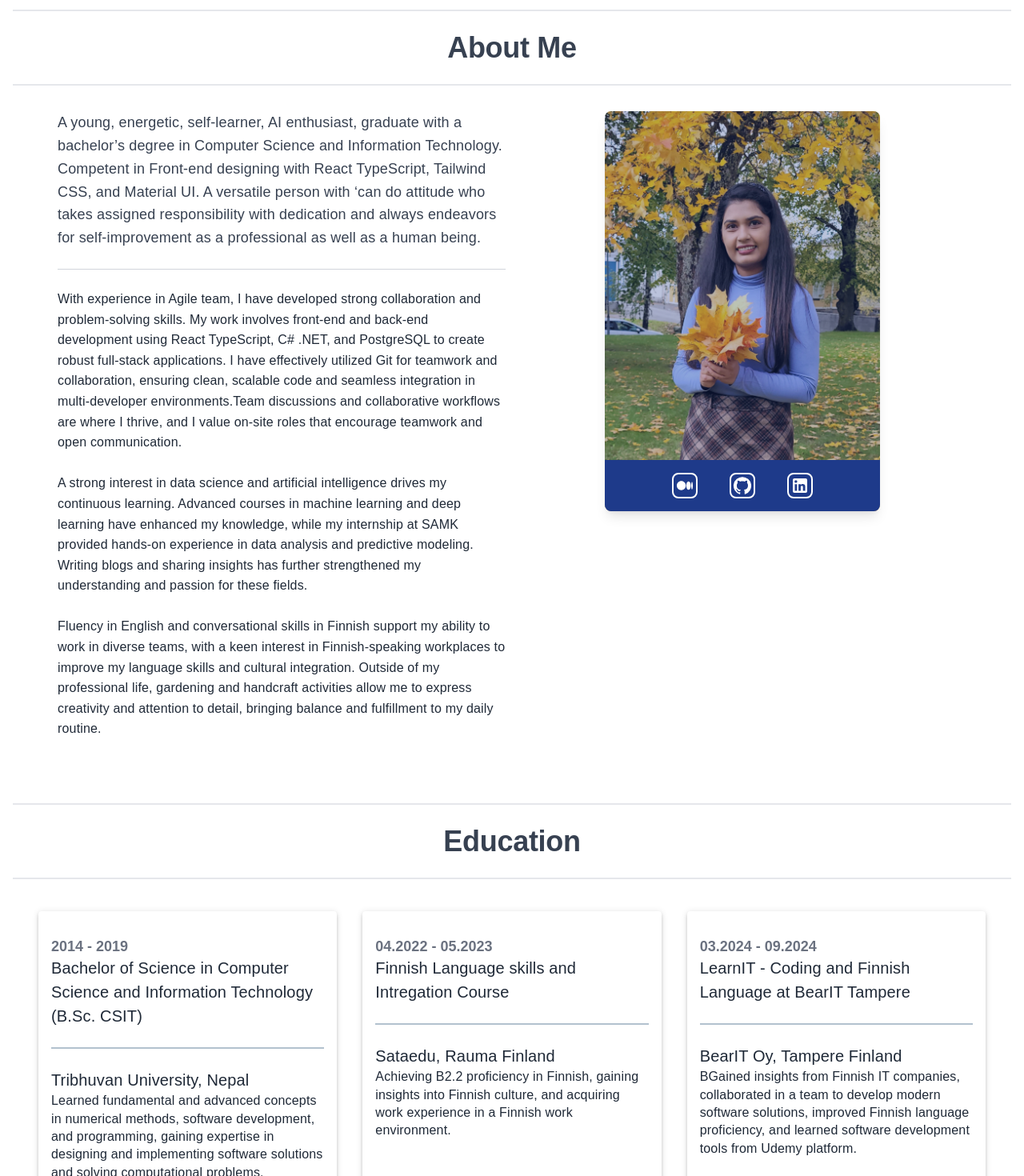
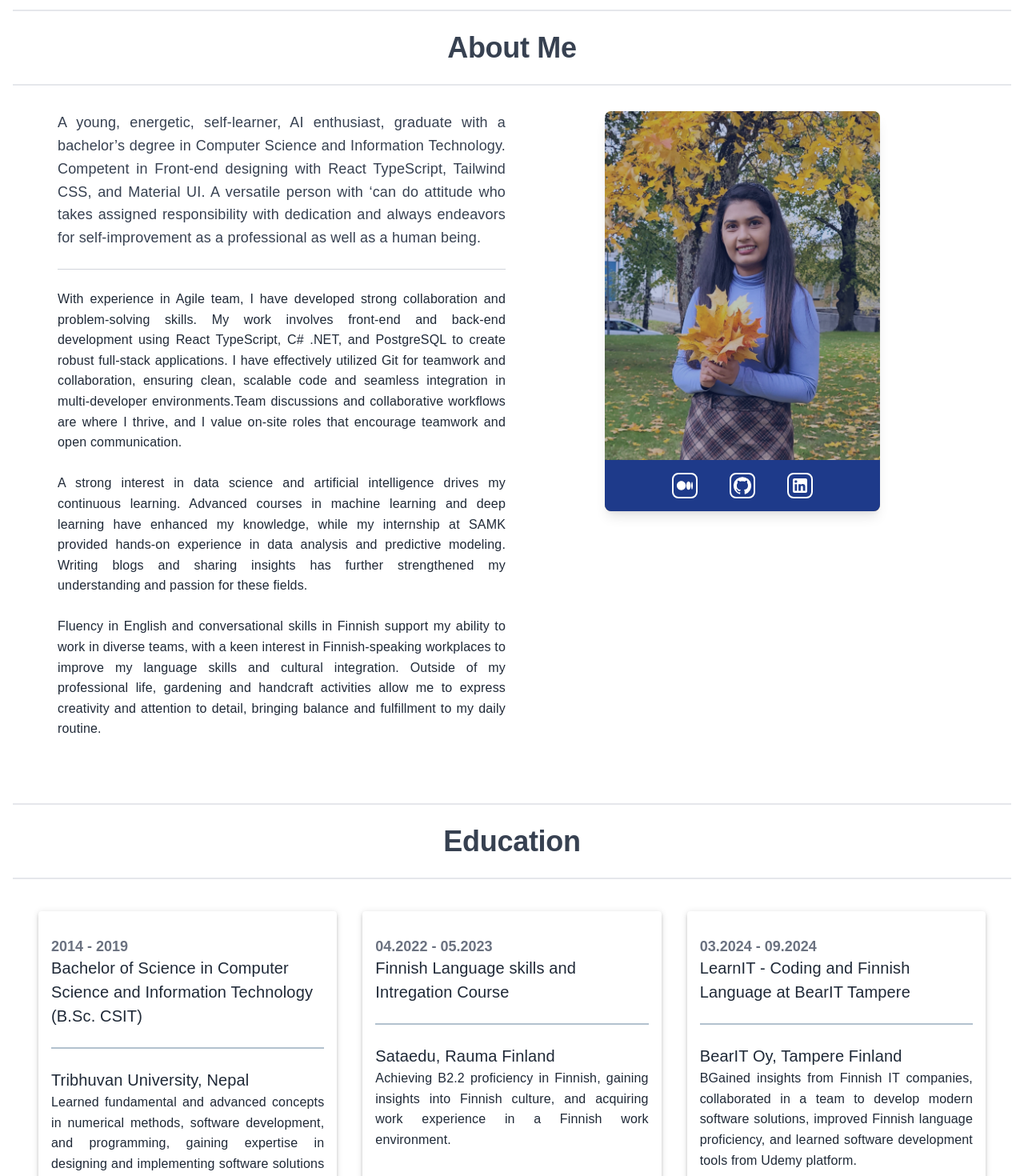
Before and after one commit to ashagaire/Personal-Portfolio, a React (Create React App) app: page / in a window 1280 px wide. Shown: the part 820-2290 px from the top of the page at 80% size. Built offline with nearby package versions, Linux system fonts and the light colour scheme.

Commit message:
update in text styling

```diff
--- a/src/components/About.tsx
+++ b/src/components/About.tsx
@@ -22,7 +22,7 @@ const About: React.FC = () => {
               <Typography
                 variant="body1"
                 className="text-gray-700"
-                style={{ lineHeight: '1.6', overflowWrap: 'break-word', whiteSpace: 'pre-wrap' }}
+                style={{ lineHeight: '1.6', overflowWrap: 'break-word',textAlign: 'justify', whiteSpace: 'pre-wrap'}}
               >
               A young, energetic, self-learner, AI enthusiast, graduate with a bachelor’s degree in
               Computer Science and Information Technology. Competent in Front-end designing with React TypeScript, Tailwind CSS, and Material UI.
@@ -35,7 +35,7 @@ const About: React.FC = () => {
               <Typography
                 variant="body2"
                 className="text-gray-800 py-4"
-                style={{ lineHeight: '1.6', overflowWrap: 'break-word', whiteSpace: 'pre-wrap' }}
+                style={{ lineHeight: '1.6', overflowWrap: 'break-word',textAlign: 'justify', whiteSpace: 'pre-wrap' }}
               >
               With experience in Agile team, I have developed strong collaboration and problem-solving skills. My work
               involves front-end and back-end development using React TypeScript, C# .NET, and PostgreSQL to create robust full-stack applications.
--- a/src/components/Education.tsx
+++ b/src/components/Education.tsx
@@ -29,7 +29,10 @@ const Education = () => {
              <Box >
                <Typography variant="h4" className='text-gray-800'>{education.from}</Typography>
                {/* need margin top here */}
-               <Typography variant="body2" className='text-gray-800'>
+               <Typography variant="body2"
+               className='text-gray-800 '
+               style={{ lineHeight: '1.6', overflowWrap: 'break-word',textAlign: 'justify'}}
+               >
                {education.description}
                </Typography>
              </Box>
--- a/src/components/Experience.tsx
+++ b/src/components/Experience.tsx
@@ -27,7 +27,7 @@ const Experience = () => {
           {event.title}
           </Typography>
           {/* need margin top */}
-          <Typography  className="!font-normal text-gray-800">
+          <Typography  className="!font-normal text-gray-800"  style={{ lineHeight: '1.6', overflowWrap: 'break-word',textAlign: 'justify'}}>
           {event.description}
           </Typography>
         </VerticalTimelineElement>
```
